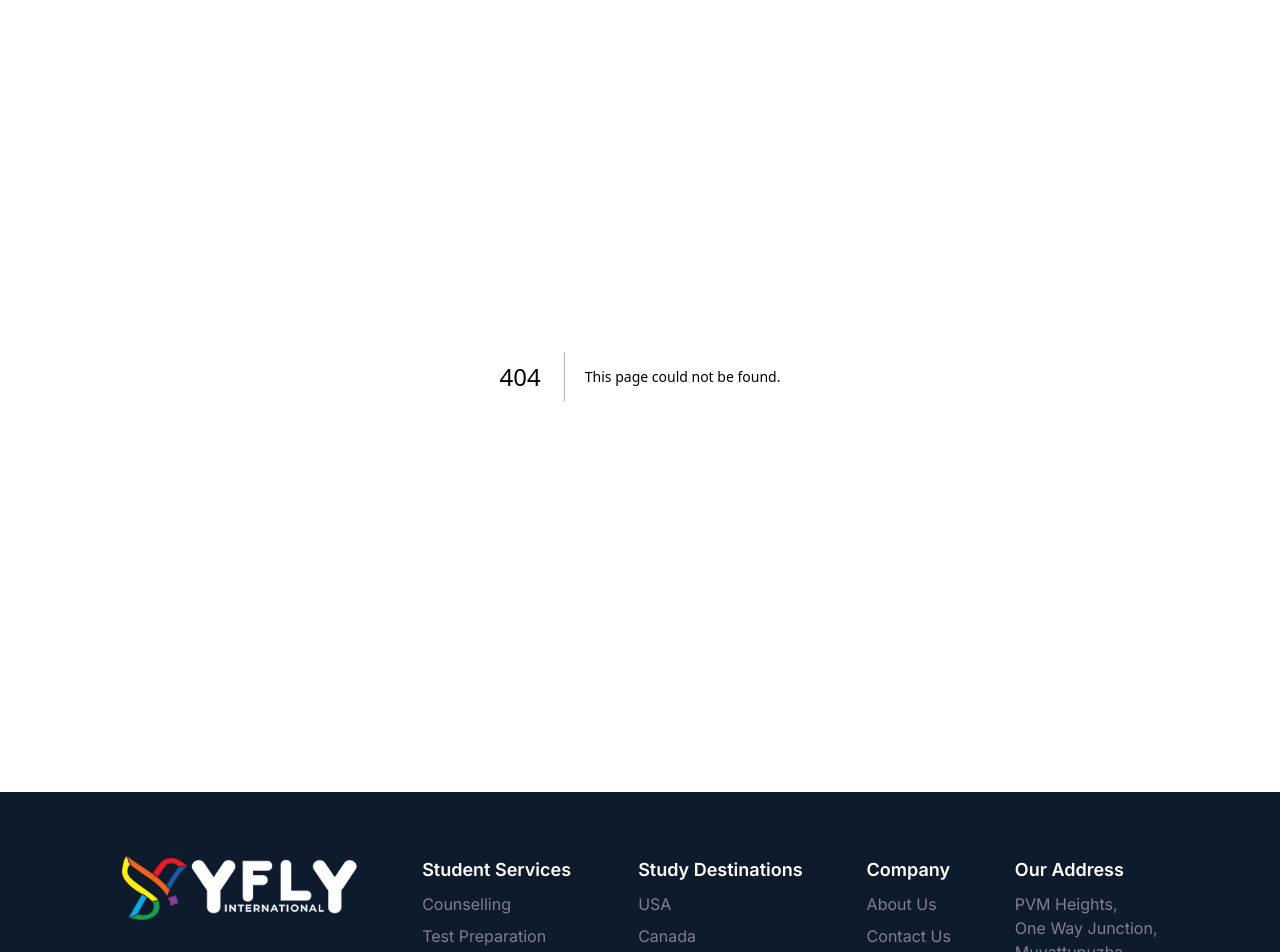
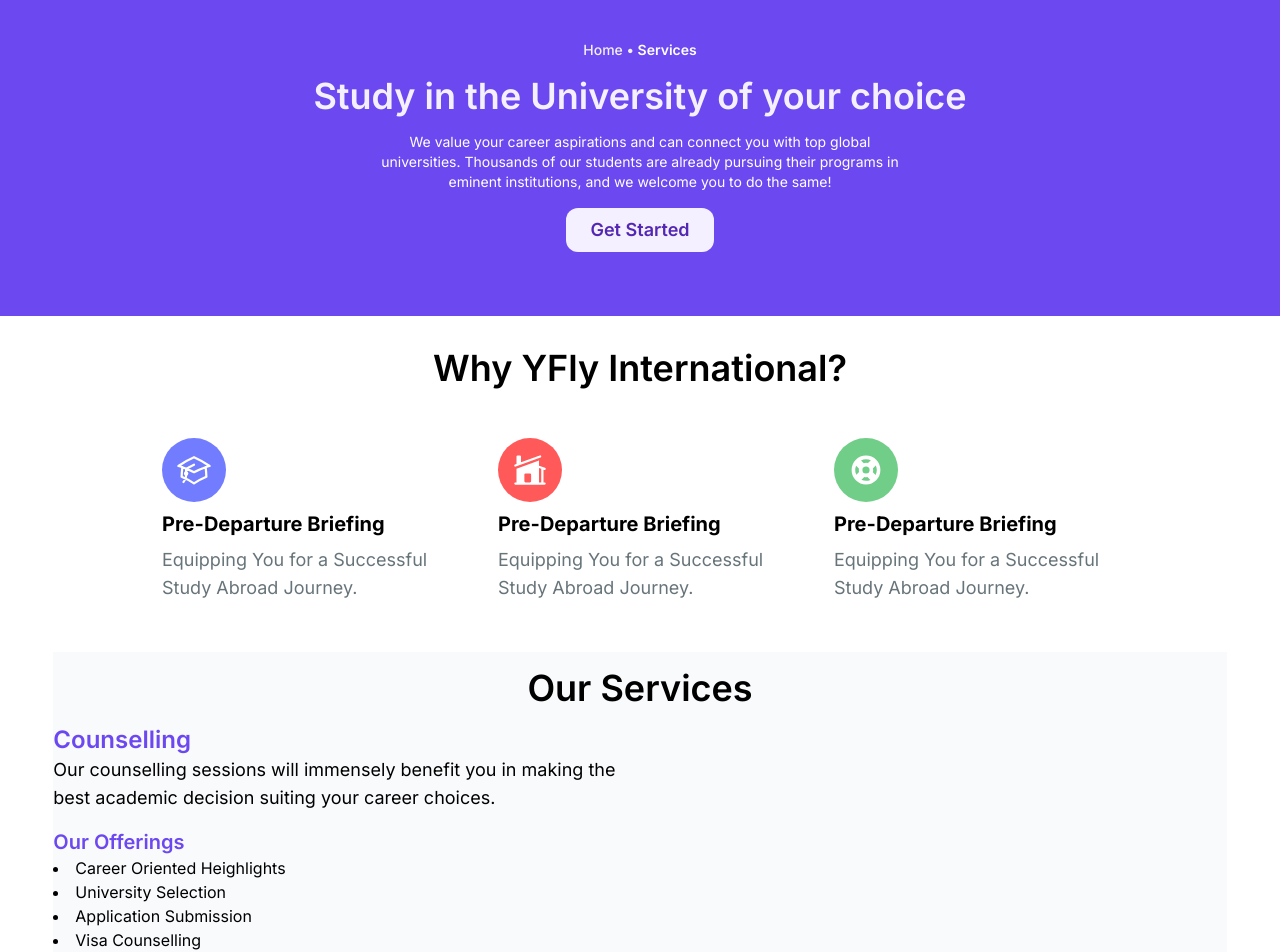
Before and after one commit to DarkPhoenix2704/yflyintl, a Next.js app: page /services in a window 1280 px wide. Before the commit this address had no page. Shown: the part 120-1072 px from the top of the page. Built offline with nearby package versions, Linux system fonts and the light colour scheme.

Commit message:
fix: some cganges

```diff
--- a/components/Navbar.tsx
+++ b/components/Navbar.tsx
@@ -119,7 +119,7 @@
                         {services.map((service) => (
                           <Link
                             key={service.name}
-                            href="##"
+                            href={service.path}
                             className="flow-root rounded-md px-2 py-2 transition duration-150 ease-in-out hover:bg-gray-100 focus:outline-none focus-visible:ring focus-visible:ring-orange-500 focus-visible:ring-opacity-50"
                           >
                             <span className="flex gap-2 items-center">
--- /dev/null
+++ b/pages/services.tsx
@@ -0,0 +1,92 @@
+import Link from "next/link";
+import { HiSupport } from "react-icons/hi";
+import { HiHomeModern, HiOutlineAcademicCap } from "react-icons/hi2";
+import { MdFlight } from "react-icons/md";
+
+const Services = () => {
+  return (
+    <div className="flex justify-center items-center flex-col">
+      <div className="bg-[#6c48f0] text-center py-16 flex flex-col w-full items-center text-lg gap-4">
+        <div className="flex flex-row text-sm justify-center">
+          <Link href="/">
+            <p className="text-[#f4f0f8] font-medium">Home •</p>
+          </Link>
+          <Link href={`/services`}>
+            <span className="font-semibold text-white">&nbsp;Services</span>
+          </Link>
+        </div>
+        <h1 className="text-4xl font-semibold text-[#f4f0ff]">
+          Study in the University of your choice
+        </h1>
+        <p className="text-white text-sm lg:w-5/12">
+          We value your career aspirations and can connect you with top global
+          universities. Thousands of our students are already pursuing their
+          programs in eminent institutions, and we welcome you to do the same!
+        </p>
+        <button className="bg-[#f4f0ff] text-[#5327b3] font-semibold rounded-xl hover:bg-[#f4e0ff] px-6 py-2">
+          <Link href="https://registration.yflyinternational.com/">
+            Get Started
+          </Link>
+        </button>
+      </div>
+      <div className="py-8">
+        <h1 className="text-4xl text-center font-semibold">
+          Why YFly International?
+        </h1>
+        <div className="flex flex-col flex-wrap md:flex-row items-center justify-center mt-8 gap-4">
+          <div className="flex flex-col p-4 w-[320px] gap-2 rounded-xl border-2 bg-white border-white transition-all ease-in hover:border-[#727cfe] ">
+            <div className="bg-[#727cfe] flex items-center justify-center rounded-full w-16 h-16">
+              <HiOutlineAcademicCap className="text-white text-4xl" />
+            </div>
+            <p className="font-bold text-xl ">Pre-Departure Briefing</p>
+            <p className="text-lg text-[#67747a]">
+              Equipping You for a Successful Study Abroad Journey.
+            </p>
+          </div>
+          <div className="flex flex-col p-4 w-[320px] gap-2 rounded-xl border-2 bg-white border-white transition-all ease-in hover:border-[#ff5959] ">
+            <div className="bg-[#ff5959] flex items-center justify-center rounded-full w-16 h-16">
+              <HiHomeModern className="text-white text-4xl" />
+            </div>
+            <p className="font-bold text-xl ">Pre-Departure Briefing</p>
+            <p className="text-lg text-[#67747a]">
+              Equipping You for a Successful Study Abroad Journey.
+            </p>
+          </div>
+          <div className="flex flex-col p-4 w-[320px] gap-2 rounded-xl border-2 bg-white border-white transition-all ease-in hover:border-[#71ce88] ">
+            <div className="bg-[#71ce88] flex items-center justify-center rounded-full w-16 h-16">
+              <HiSupport className="text-white text-4xl" />
+            </div>
+            <p className="font-bold text-xl ">Pre-Departure Briefing</p>
+            <p className="text-lg text-[#67747a]">
+              Equipping You for a Successful Study Abroad Journey.
+            </p>
+          </div>
+        </div>
+      </div>
+      <div className="bg-[#f8fafc] w-11/12 flex flex-col items-center justify-center">
+        <h1 className="text-4xl  py-4 font-semibold">Our Services</h1>
+        <div className="w-full flex flex-col lg:flex-row">
+          <div className="flex flex-col  w-1/2">
+            <h1 className="text-[#6c48f0] text-2xl font-semibold">
+              Counselling
+            </h1>
+            <p className="text-lg">
+              Our counselling sessions will immensely benefit you in making the
+              best academic decision suiting your career choices.
+            </p>
+            <h2 className="text-xl mt-4 font-semibold text-[#6c48f0]">
+              Our Offerings
+            </h2>
+            <ul className="list-disc list-inside">
+              <li>Career Oriented Heighlights</li>
+              <li>University Selection</li>
+              <li>Application Submission</li>
+              <li>Visa Counselling</li>
+            </ul>
+          </div>
+        </div>
+      </div>
+    </div>
+  );
+};
+export default Services;
```
Also changed, not shown: data/services.ts (+8 -0 lines).
